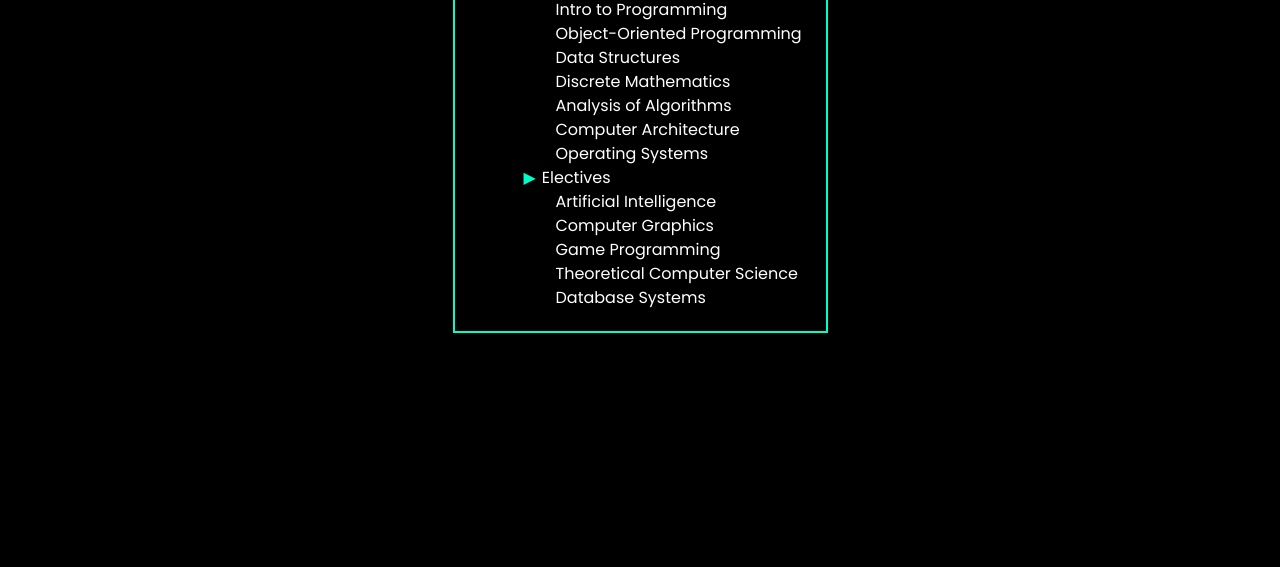
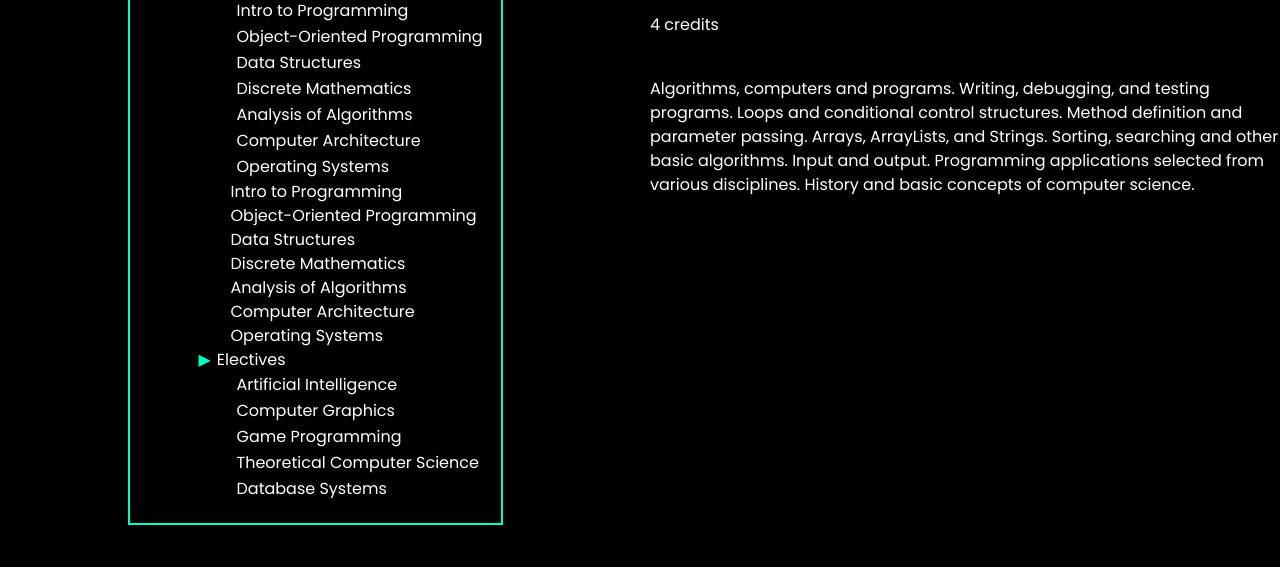
Before and after one commit to Michelle-gwc/Michelle-gwc.github.io-, a plain HTML site: page degreeTrees.html in a window 1280 px wide. Shown: the part 233-800 px from the top of the page. Drawn offline with nearby package versions, Linux system fonts and the light colour scheme.

Commit message:
Update degreeTrees.html

```diff
--- a/degreeTrees.html
+++ b/degreeTrees.html
@@ -14,6 +14,8 @@
     </head>
 
     <body>
+		<script src="degreeTree.js"></script>
+
         <div class="navbar">
             <div class="logo">
                 <img src="degree1.png" alt="Degree 4 Me">
@@ -27,35 +29,52 @@
         <div class="title">
             <h1>COMPUTER SCIENCE</h1>
         </div>
-        <div class="degree-path">
+		<div class="grid-container">
+			<div class="degree-path">
             <div class = "select">
                 <ul class = "open">
                     <li id = ""><span class = "caret">Computer Science</span>
                         <ul class = "open">
                             <li id = "Prereq"><span class = "caret">Prerequisites</span>
                                 <ul id="prereqs" class = "open">
-
+									<li class="course"><button onclick="displayCourse(0)">Intro to Programming</button><li>
+									<li class="course"><button onclick="displayCourse(1)">Object-Oriented Programming</button><li>
+									<li class="course"><button onclick="displayCourse(2)">Data Structures</button><li>
+									<li class="course"><button onclick="displayCourse(3)">Discrete Mathematics</button><li>
+									<li class="course"><button onclick="displayCourse(4)">Analysis of Algorithms</button><li>
+									<li class="course"><button onclick="displayCourse(5)">Computer Architecture</button><li>
+									<li class="course"><button onclick="displayCourse(6)">Operating Systems</button><li>
                                 </ul>
                             </li>
-
                             <li id = "Electives"><span class = "caret">Electives</span>
                                 <ul class = "open">
-                                    <li class="course">Artificial Intelligence</li>
-                                    <li class="course">Computer Graphics</li>
-                                    <li class="course">Game Programming</li>
-                                    <li class="course">Theoretical Computer Science</li>
-                                    <li class="course">Database Systems</li>
+                                    <li class="course"><button onclick="displayCourse(7)">Artificial Intelligence</button></li>
+                                    <li class="course"><button onclick="displayCourse(8)">Computer Graphics</button></li>
+                                    <li class="course"><button onclick="displayCourse(9)">Game Programming</button></li>
+                                    <li class="course"><button onclick="displayCourse(10)">Theoretical Computer Science</button></li>
+                                    <li class="course"><button onclick="displayCourse(11)">Database Systems</button></li>
                                 </ul>
                             </li>
                         </ul>
                     </li>
                 </ul>
             </div>
-            <div class="course-desc">
 
-            </div>
         </div>
+		<div id="course-desc">
 
+			<h2>Intro to Programming</h2>
+			<br>
+			<p>4 credits</p>
+			<br>
+			<p>
+				Algorithms, computers and programs. Writing, debugging, and testing programs.
+				Loops and conditional control structures. Method definition and parameter passing.
+				Arrays, ArrayLists, and Strings. Sorting, searching and other basic algorithms. Input and output.
+				Programming applications selected from various disciplines. History and basic concepts of computer science.
+			</p>
+        </div>
+		</div>
         <script type="text/javascript" src="degreeTrees.js"></script>
     </body>
 
```
